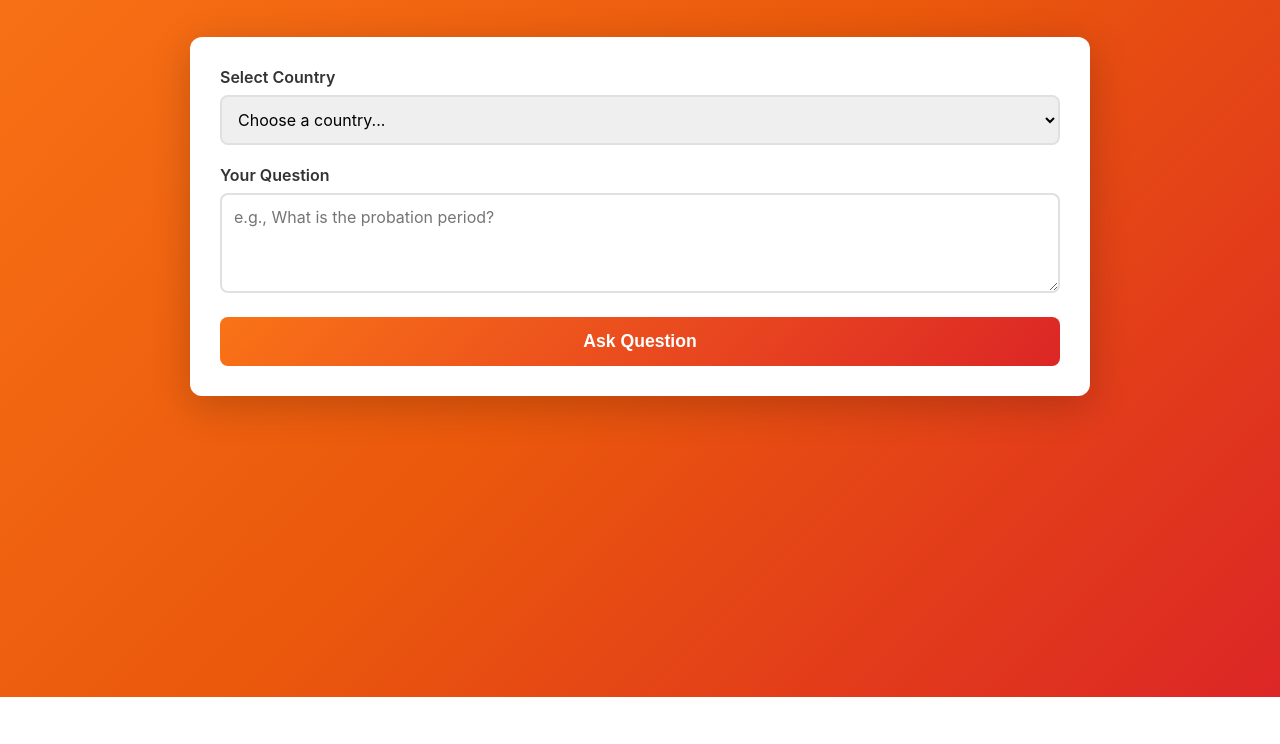
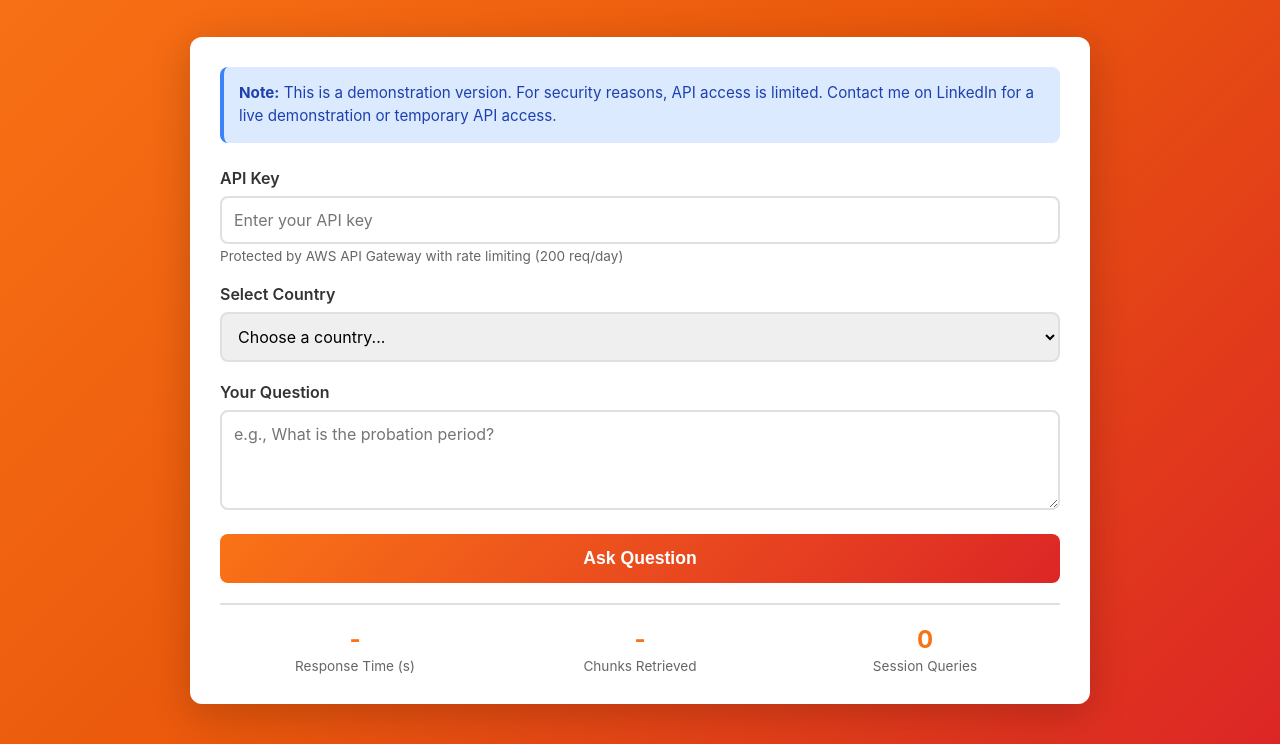
Before and after one commit to AndresFMC/RAG-powered_AI_assistant, a plain HTML site: page frontend/index.html in a window 1280 px wide. Shown: the part 103-847 px from the top of the page. Before the commit the page ends 800 px from the top, so only its background shows below. Drawn offline with Linux system fonts and the light colour scheme.

Commit message:
Añadido de autenticación en el frontend

```diff
--- a/frontend/index.html
+++ b/frontend/index.html
@@ -47,6 +47,20 @@
             margin-bottom: 20px;
         }
 
+        .info-banner {
+            background: #dbeafe;
+            border-left: 4px solid #3b82f6;
+            padding: 15px;
+            border-radius: 8px;
+            margin-bottom: 25px;
+        }
+
+        .info-banner p {
+            color: #1e40af;
+            font-size: 0.95rem;
+            line-height: 1.5;
+        }
+
         .form-group {
             margin-bottom: 20px;
         }
@@ -58,7 +72,16 @@
             color: #333;
         }
 
-        select, textarea {
+        .help-text {
+            font-size: 0.85rem;
+            color: #666;
+            margin-top: 4px;
+        }
+
+        input[type="password"],
+        input[type="text"],
+        select,
+        textarea {
             width: 100%;
             padding: 12px;
             border: 2px solid #e0e0e0;
@@ -68,7 +91,10 @@
             transition: border-color 0.3s;
         }
 
-        select:focus, textarea:focus {
+        input[type="password"]:focus,
+        input[type="text"]:focus,
+        select:focus,
+        textarea:focus {
             outline: none;
             border-color: #f97316;
         }
@@ -184,6 +210,31 @@
             border-radius: 8px;
             border-left: 4px solid #c33;
         }
+
+        .metrics {
+            display: grid;
+            grid-template-columns: repeat(auto-fit, minmax(150px, 1fr));
+            gap: 15px;
+            margin-top: 20px;
+            padding-top: 20px;
+            border-top: 2px solid #e0e0e0;
+        }
+
+        .metric-item {
+            text-align: center;
+        }
+
+        .metric-value {
+            font-size: 1.5rem;
+            font-weight: 700;
+            color: #f97316;
+        }
+
+        .metric-label {
+            font-size: 0.85rem;
+            color: #666;
+            margin-top: 4px;
+        }
     </style>
 </head>
 <body>
@@ -194,7 +245,17 @@
         </header>
 
         <div class="card">
+            <div class="info-banner">
+                <p><strong>Note:</strong> This is a demonstration version. For security reasons, API access is limited. Contact me on LinkedIn for a live demonstration or temporary API access.</p>
+            </div>
+
             <form id="queryForm">
+                <div class="form-group">
+                    <label for="apiKey">API Key</label>
+                    <input type="password" id="apiKey" placeholder="Enter your API key" required>
+                    <div class="help-text">Protected by AWS API Gateway with rate limiting (200 req/day)</div>
+                </div>
+
                 <div class="form-group">
                     <label for="country">Select Country</label>
                     <select id="country" required>
@@ -205,6 +266,7 @@
                         <option value="italy">Italy</option>
                         <option value="georgia">Georgia</option>
                     </select>
+                    <div class="help-text"></div>
                 </div>
 
                 <div class="form-group">
@@ -218,6 +280,21 @@
             <div class="loading" id="loading">
                 <div class="spinner"></div>
                 <p>Searching knowledge base...</p>
+            </div>
+
+            <div class="metrics">
+                <div class="metric-item">
+                    <div class="metric-value" id="responseTime">-</div>
+                    <div class="metric-label">Response Time (s)</div>
+                </div>
+                <div class="metric-item">
+                    <div class="metric-value" id="chunksUsed">-</div>
+                    <div class="metric-label">Chunks Retrieved</div>
+                </div>
+                <div class="metric-item">
+                    <div class="metric-value" id="totalQueries">0</div>
+                    <div class="metric-label">Session Queries</div>
+                </div>
             </div>
         </div>
 
@@ -242,9 +319,12 @@
         const sourcesDiv = document.getElementById('sources');
         const submitBtn = document.getElementById('submitBtn');
 
+        let totalQueries = 0;
+
         form.addEventListener('submit', async (e) => {
             e.preventDefault();
 
+            const apiKey = document.getElementById('apiKey').value;
             const country = document.getElementById('country').value;
             const question = document.getElementById('question').value;
 
@@ -252,11 +332,14 @@
             result.classList.remove('active');
             submitBtn.disabled = true;
 
+            const startTime = Date.now();
+
             try {
                 const response = await fetch(API_ENDPOINT, {
                     method: 'POST',
                     headers: {
-                        'Content-Type': 'application/json'
+                        'Content-Type': 'application/json',
+                        'x-api-key': apiKey
                     },
                     body: JSON.stringify({
                         country: country,
@@ -264,7 +347,21 @@
                     })
                 });
 
+                if (!response.ok) {
+                    if (response.status === 403) {
+                        throw new Error('Invalid API key or rate limit exceeded');
+                    }
+                    throw new Error(`HTTP error! status: ${response.status}`);
+                }
+
                 const data = await response.json();
+
+                // Update metrics
+                const responseTime = ((Date.now() - startTime) / 1000).toFixed(2);
+                document.getElementById('responseTime').textContent = responseTime;
+                document.getElementById('chunksUsed').textContent = data.chunks_used || 5;
+                totalQueries++;
+                document.getElementById('totalQueries').textContent = totalQueries;
 
                 if (data.error) {
                     showError(data.error);
@@ -272,7 +369,7 @@
                     showResult(data);
                 }
             } catch (error) {
-                showError('Network error: ' + error.message);
+                showError(error.message || 'Network error occurred');
             } finally {
                 loading.classList.remove('active');
                 submitBtn.disabled = false;
```
